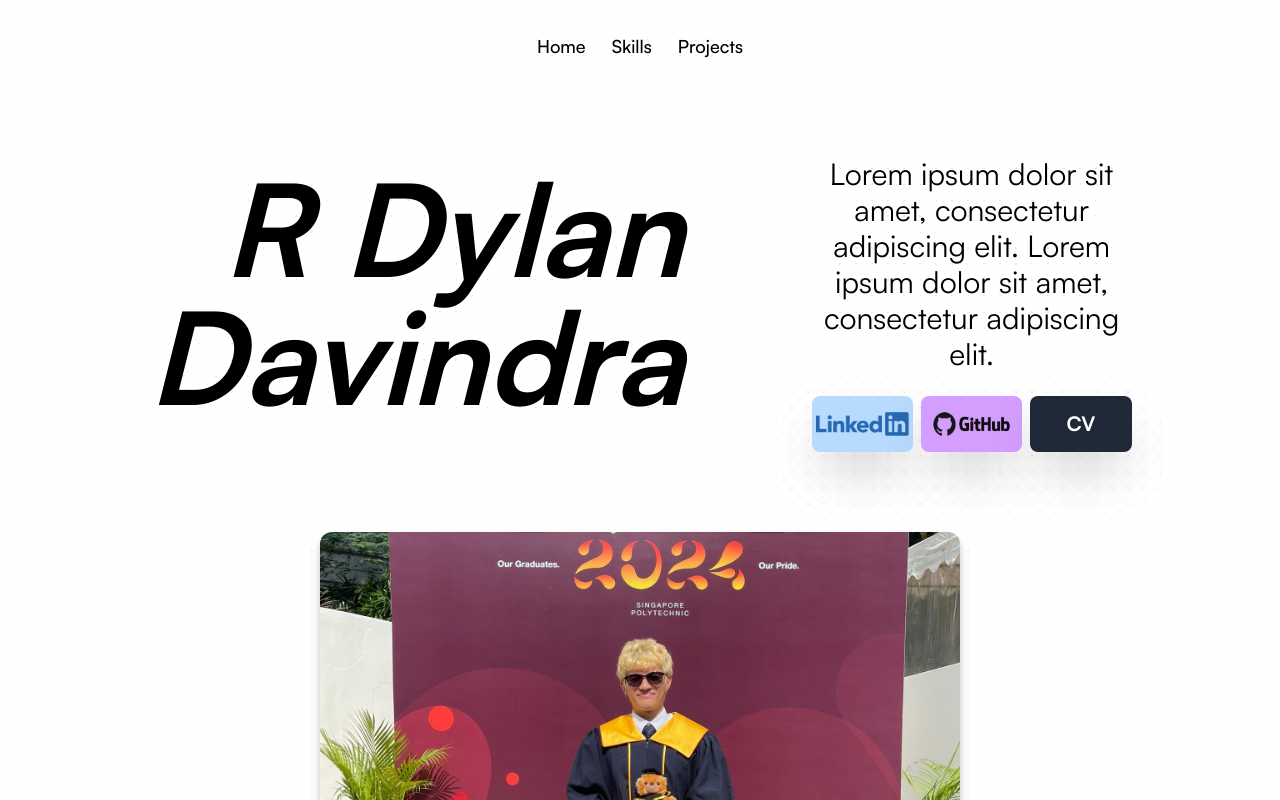
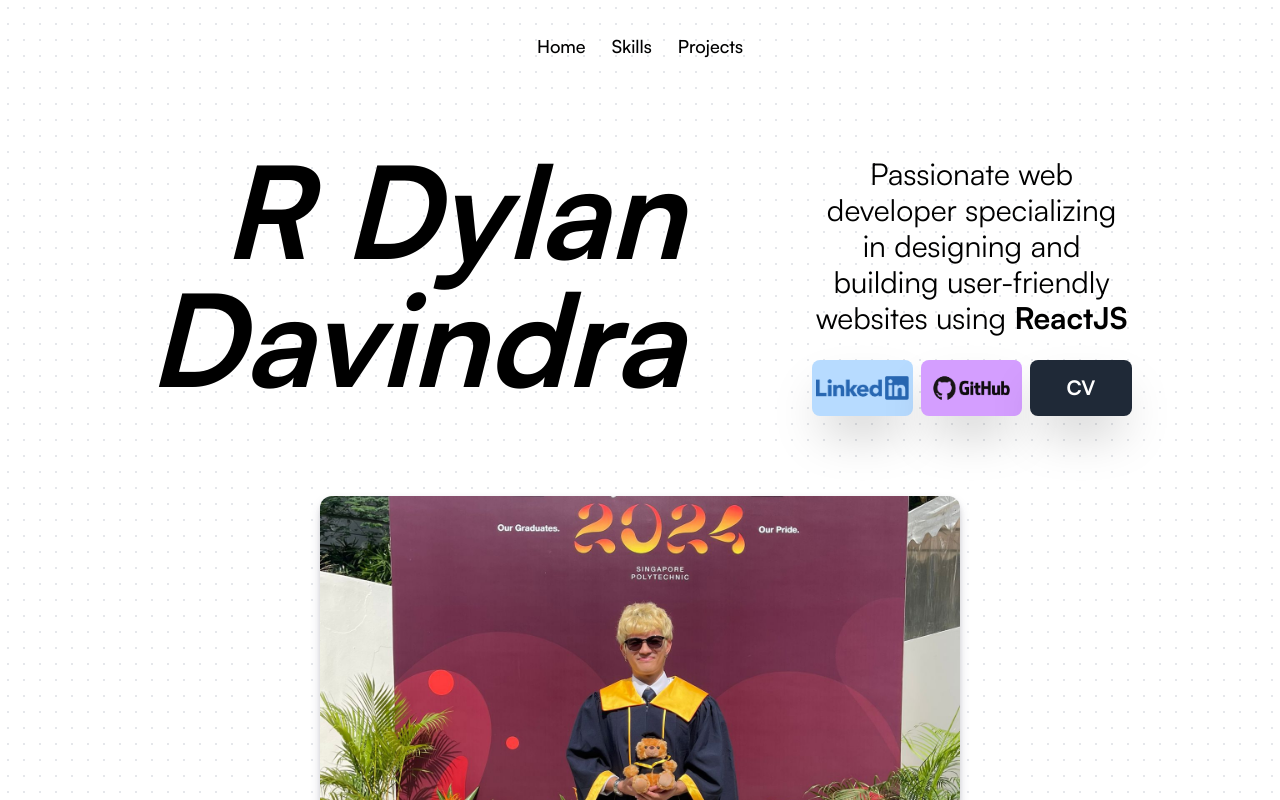
Before and after one commit to DylanFromSP/MERN-Portfolio, a React (Create React App) app in the folder frontend/: page / in a window 1280 px wide. Shown: the top 800 px of the page. Built offline with nearby package versions, Linux system fonts and the light colour scheme; no server answers.

Commit message:
Fixing hosting errors

```diff
--- a/frontend/src/pages/HomeDetails.js
+++ b/frontend/src/pages/HomeDetails.js
@@ -12,7 +12,7 @@ const HomeDetails = () => {
           <div>R Dylan <br /> Davindra</div>
         </div>
         <div className="w-3/4 lg:w-1/4 text-xl md:text-3xl text-center text-wrap">
-          <div className="pb-6 md:py-6">Lorem ipsum dolor sit amet, consectetur adipiscing elit. Lorem ipsum dolor sit amet, consectetur adipiscing elit.</div>
+          <div className="pb-6 md:py-6">Passionate web developer specializing in designing and building user-friendly websites using <b>ReactJS</b></div>
           <div className="grid grid-cols-3 gap-2">
             <button
               type="button"
@@ -35,7 +35,7 @@ const HomeDetails = () => {
               type="button"
               className="w-full text-white font-bold bg-gray-800 rounded-lg text-base md:text-xl py-2.5 md:py-2 shadow-2xl duration-500 hover:shadow-gray-500"
             >
-              <Link to="">
+              <Link to="https://drive.google.com/file/d/10xthWJ3Zva__RSJWL70d-8stQi3EFrH2/view?usp=sharing">
                 CV
               </Link>
             </button>
--- a/frontend/src/pages/ProjectDetailsPage.js
+++ b/frontend/src/pages/ProjectDetailsPage.js
@@ -53,7 +53,7 @@ const ProjectDetailPage = () => {
         )}
       </div>
       <div className="flex justify-center my-4">
-        <div className="flex flex-row flex-wrap justify-center gap-4 w-full md:w-auto">
+        <div className="flex flex-row flex-wrap justify-center gap-2 w-full md:w-auto">
         {project.github_url && (
             <Link to={project.github_url}>
               <button
@@ -74,7 +74,7 @@ const ProjectDetailPage = () => {
               >
                 <div className="flex items-center justify-center">
                   <img src={Website_logo} alt="Website Logo" className="h-8 md:h-8" />
-                  <p className="text-black font-extrabold text-xs md:text-sm mr-3">View Website</p>
+                  <p className="text-black font-extrabold text-sm md:text-sm mr-3">Website</p>
                 </div>
               </button>
             </Link>
```
